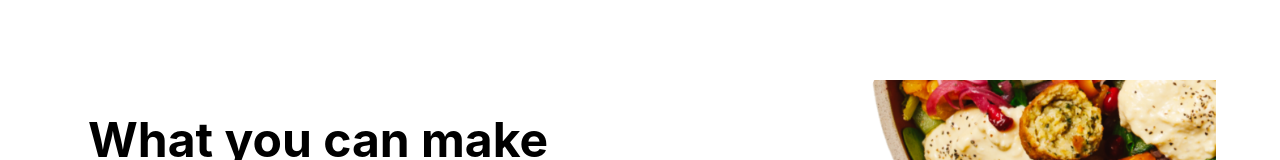
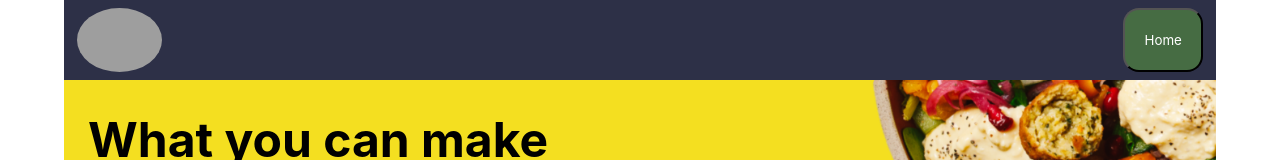
Before and after one commit to cl-lee/recipe-app, a React (Create React App) app: page /cl-lee/recipe-app/search-results in a window 1280 px wide. Shown: the top 160 px of the page. Built offline with nearby package versions, Linux system fonts and the light colour scheme; grey boxes are pictures that could not be loaded.

Commit message:
added back NavBar

```diff
--- a/src/Components/Recipe.js
+++ b/src/Components/Recipe.js
@@ -11,6 +11,8 @@ function Recipe() {
   // const [startingIndex, setStartingIndex] = useState(0);
 
   return (
+    <div>
+      <Navbar></Navbar>
       <div id="recipe-results">
         {/* Page header */}
         <header id="recipe-page-header">
@@ -183,6 +185,7 @@ function Recipe() {
           />
         </footer>
       </div>
+    </div>
   );
 }
 
--- a/src/Components/styles/Recipe.css
+++ b/src/Components/styles/Recipe.css
@@ -1,7 +1,8 @@
 #recipe-results {
   /* height: 90vh; */
   overflow: hidden;
-  margin-top: 10vh;
+  /* margin-top: 10vh; */
+  background-color: #F4DF20;
 }
 
 #recipe-page-header {
```
Lines whose indentation alone changed are shown as unchanged.
